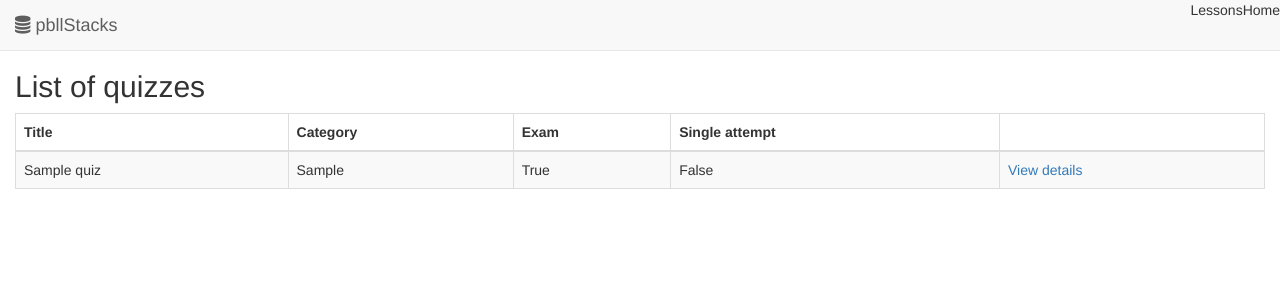
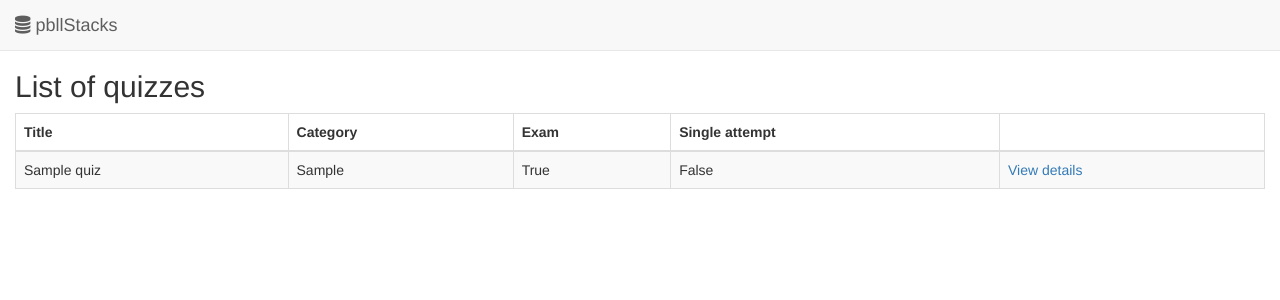
Before and after one commit to richmedina/nflrc-blwl-dev, a Django app: page /quiz/ in a window 1280 px wide. Shown: the top 300 px of the page. Run offline with Django 3.2, Linux system fonts and the light colour scheme; tables that the repository leaves empty hold one stand-in row (values such as "Sample post"); some libraries are stand-ins or nearby versions.

Commit message:
header nav changed

```diff
--- a/templates/base.html
+++ b/templates/base.html
@@ -51,8 +51,6 @@
 
         <div class="collapse navbar-collapse">
           <ul class="nav navbar-nav navbar-right">
-            <li>Lessons</li>
-            <li>Home</li>
           </ul>
         </div><!--/.nav-collapse -->
       </div>
```
